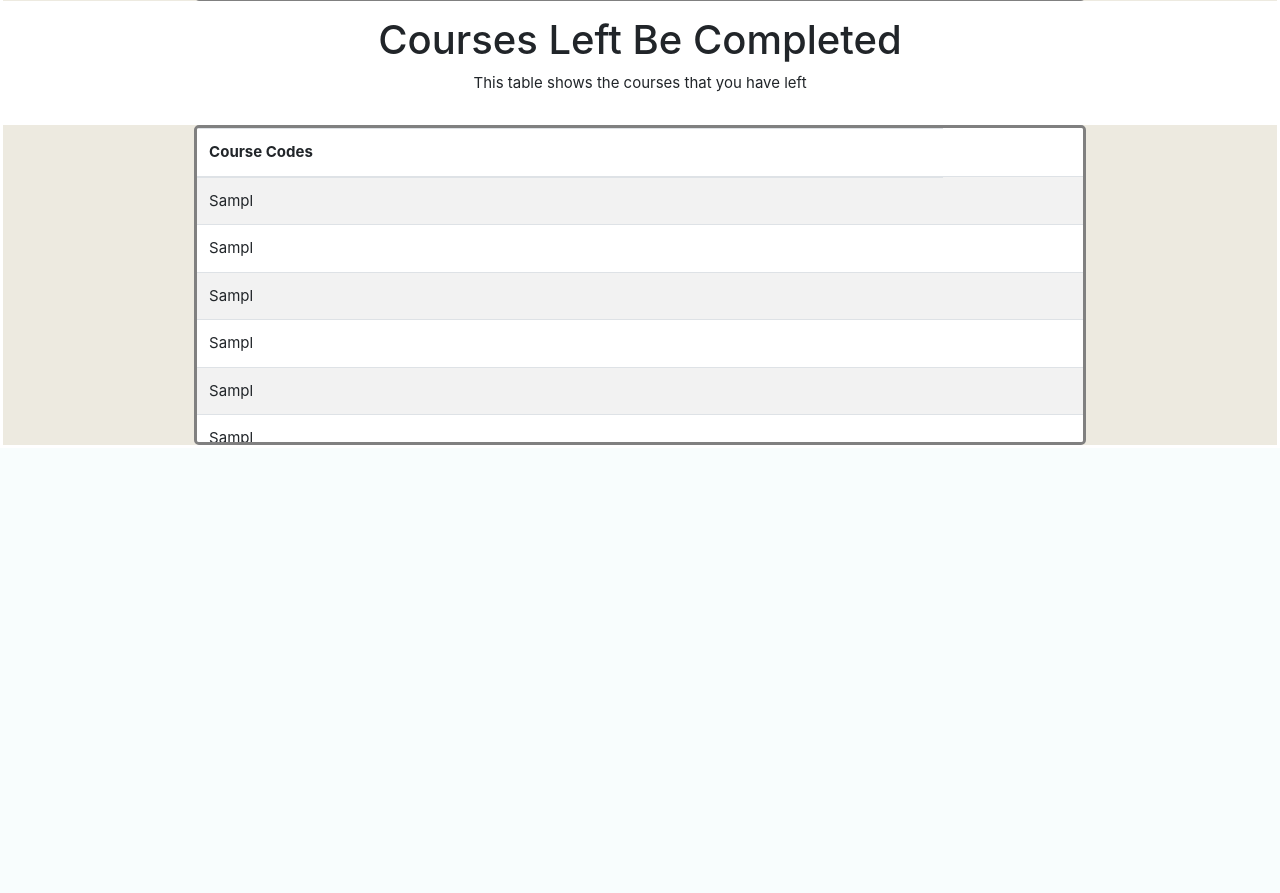
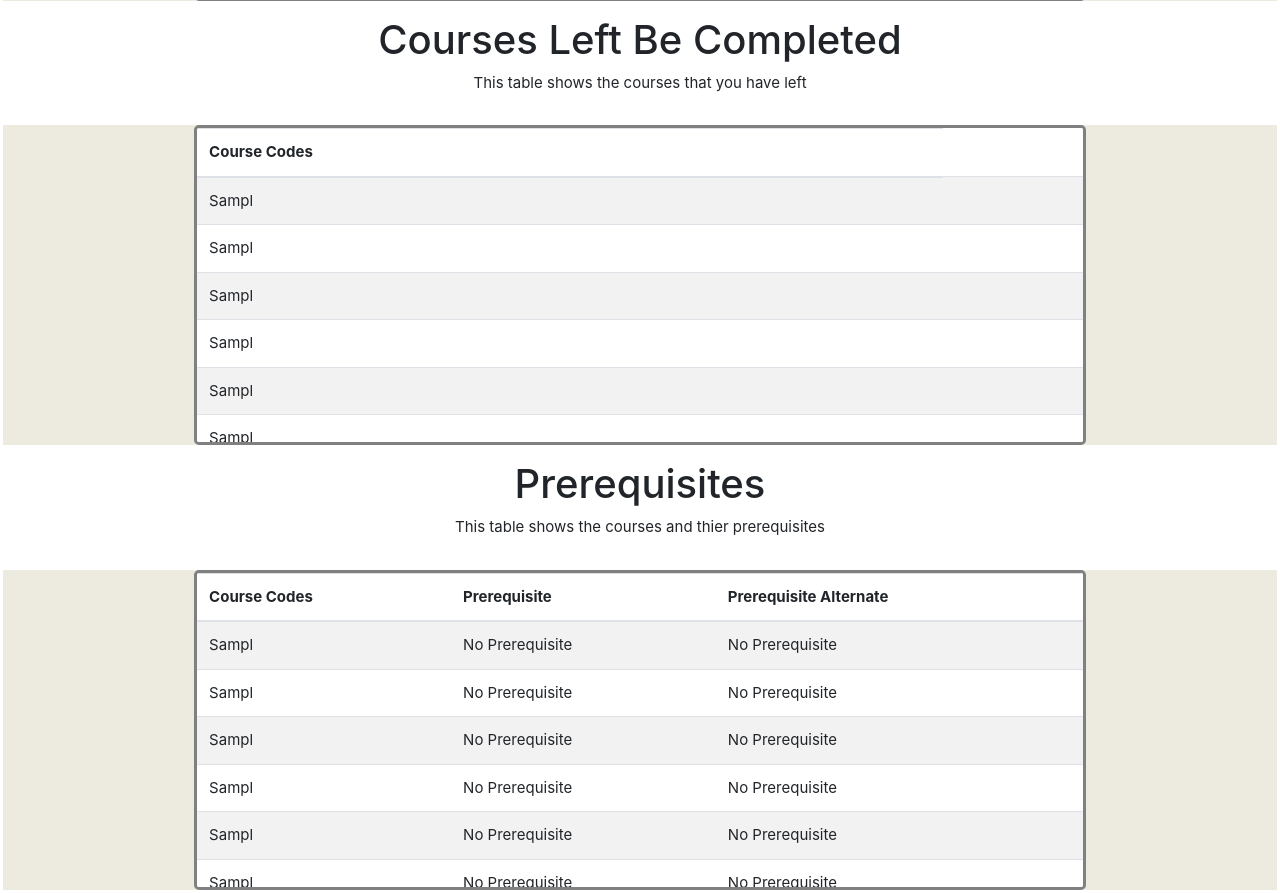
Before and after one commit to markchipongian/CS415_ES_backupcode, a PHP site: page /Dashboard_Student/programAudit.php in a window 1280 px wide. Shown: the part 1626-2519 px from the top of the page. Before the commit the page ends 2071 px from the top, so only its background shows below. Run offline with PHP 8.4, Linux system fonts and the light colour scheme; the visitor is signed in with stand-in values (Sample User, id 1); data comes from the database, SQL or seed files in the repository; tables that the repository leaves empty hold one stand-in row (values such as "Sample post"); some libraries are stand-ins or nearby versions.

Commit message:
5th Commit
add Prerequisites in audit

```diff
--- a/Class/Student.php
+++ b/Class/Student.php
@@ -385,6 +385,28 @@
 				echo "Error: " . $e->getMessage();
 			}
         }
+
+        public function student_prereqs($course_code)
+        {
+            try
+			{
+				//Create instance of Database Connection
+				$conn = new DBConn();
+                $conn = $conn->connect();
+
+                $stmt = $conn->prepare("SELECT * FROM prerequisities WHERE COURSE_CODE = (:course_code);");
+                $stmt->bindParam(':course_code', $course_code);
+                if($stmt->execute())
+				{
+                    $result = $stmt->fetchAll();
+                    return $result;
+                }
+            }
+            catch(PDOException $e)
+			{
+				echo "Error: " . $e->getMessage();
+			}
+        }
     }
 
 
--- a/Dashboard_Student/grades.php
+++ b/Dashboard_Student/grades.php
@@ -82,10 +82,8 @@
                             foreach($result as $row){
                                 echo "<tr>
                                           <td> ". $row["COURSE_CODE"] ."</td>
-                                           <td> ". $row["GRADE"] ."</td>
-                                          <td>";
-                                echo	'</td>
-                                    </tr>';
+                                           <td> ". $row["GRADE"] ."</td>";
+                                echo	'</tr>';
                             }
                         ?>
                     </tbody>
--- a/Dashboard_Student/programAudit.php
+++ b/Dashboard_Student/programAudit.php
@@ -106,7 +106,7 @@
 
         <div class="courses-title">
             <h1>Courses Completed</h1>
-            <p>This table  shows the courses that you have completed so</p>
+            <p>This table  shows the courses that you have completed</p>
         </div>
 
         <div class="courses-table">
@@ -124,8 +124,7 @@
                                 echo "<tr>
                                           <td> ". $row["COURSE_CODE"] ."</td>
                                           <td>";
-                                echo	'</td>
-                                    </tr>';
+                                echo	'</td> </tr>';
                             }
 
                         ?>
@@ -208,6 +207,52 @@
             </table>
         </div>
 
+        <div class="courses-title">
+            <h1>Prerequisites</h1>
+            <p>This table  shows the courses and thier prerequisites</p>
+        </div>
+
+        <div class="courses-table">
+            <table class="table table-striped">
+                    <thead>
+                        <tr>
+                            <th>Course Codes</th>
+                            <th>Prerequisite</th>
+                            <th>Prerequisite Alternate</th>
+                        </tr>
+                    </thead>
+                    <tbody>
+                        <?php
+                            foreach($array2 as $items)
+                            {
+                                $course_code = $items;
+                                echo "<tr>
+                                     <td> ". $course_code."</td>";
+
+                                $result = $student->student_prereqs($course_code);
+                                if(empty($result)){
+                                    echo "<td> ". "No Prerequisite"."</td>";
+                                    echo "<td> ". "No Prerequisite"."</td>";
+                                }else{
+                                    foreach ( $result as $var ) {
+                                        if(empty($var['COURSE_CODE_ALT'])){
+                                            echo "<td> ". $var['COURSE_CODE_COMP']."</td>";
+                                            echo "<td> ". "No Prerequisite"."</td>";
+                                        }else{
+                                            echo "<td> ". $var['COURSE_CODE_COMP']."</td>";
+                                            echo "<td> ". $var['COURSE_CODE_ALT']."</td>";
+                                        }
+                                    }
+                                }
+                                echo	'</tr>';
+                            }
+
+
+                        ?>
+                    </tbody>
+            </table>
+        </div>
+
     </div>
 </body>
 </html>
```
